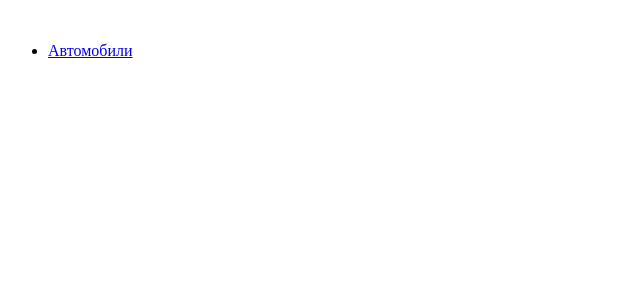
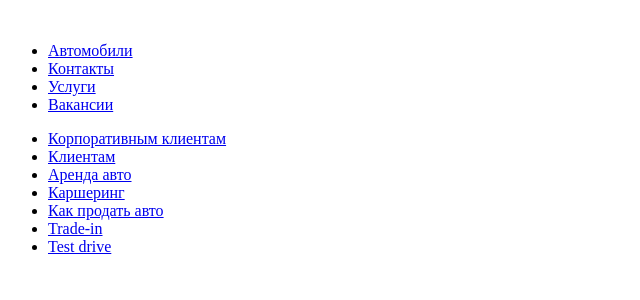
Before and after one commit to mantuok/avto-moto, a React (Create React App) app: page / in a window 1280 px wide. Shown: the top 300 px of the page, without its empty margins (0-640 px from the left). Built offline with nearby package versions, Linux system fonts and the light colour scheme.

Commit message:
Header and Footer navigation markup

```diff
--- a/package.json
+++ b/package.json
@@ -6,6 +6,7 @@
     "@testing-library/jest-dom": "5.12.0",
     "@testing-library/react": "11.2.7",
     "@testing-library/user-event": "12.8.3",
+    "classnames": "2.3.1",
     "nanoid": "3.1.23",
     "node-sass": "6.0.0",
     "react": "^17.0.2",
--- a/src/components/footer/footer.jsx
+++ b/src/components/footer/footer.jsx
@@ -1,8 +1,11 @@
 import React from 'react';
+import {NavigationType} from '../../const';
+import Navigation from '../navigation/navigation';
 
 const Footer = () => {
   return (
     <footer className="page__footer footer">
+      <Navigation navigationType={NavigationType.FOOTER} />
     </footer>
   )
 }
--- a/src/components/header/header.jsx
+++ b/src/components/header/header.jsx
@@ -1,12 +1,13 @@
 import React from 'react';
 import Navigation from '../navigation/navigation';
+import {NavigationType} from '../../const';
 
 const Header = () => {
   return (
     <header className="page__header header">
       <div className="header__containter container">
         <img className="header__logo" />
-        <Navigation  />
+        <Navigation navigationType={NavigationType.HEADER} />
       </div>
     </header>
   )
--- /dev/null
+++ b/src/components/navigation-element/navigation-element.jsx
@@ -0,0 +1,15 @@
+import React from 'react';
+
+const NavigationElement = (props) => {
+  const {name, url} = props;
+
+  return (
+    <li className="navigsation__element">
+      <a className="navigation__link" href={url}>
+        {name}
+      </a>
+    </li>
+  );
+};
+
+export default NavigationElement;
--- a/src/components/navigation/navigation.jsx
+++ b/src/components/navigation/navigation.jsx
@@ -1,15 +1,37 @@
-import React from './node_modules/react';
+import React from 'react';
+import classnames from 'classnames';
+import NavigationElement from '../navigation-element/navigation-element'
+import {
+  NavigationType,
+  NavigationItem
+} from '../../const';
 
 
-const HeaderNavigation = () => {
+const HeaderNavigation = (props) => {
+  const {navigationType} = props;
+
+  const navigationClass = classnames(
+    {"header__navigation": navigationType === NavigationType.HEADER},
+    {"footer__navigation": navigationType === NavigationType.FOOTER},
+    `navigation`
+  )
+
+  const navigationItemsList = Object.values(NavigationItem[navigationType])
+
+  const renderNavigationItems = () => {
+    return navigationItemsList.map((item) => {
+      return <NavigationElement
+        key={item.ID}
+        name={item.NAME}
+        url={item.URL}
+        />
+    })
+  }
+
   return (
-    <nav className="header__header-navigation header-navigation">
-      <ul className="header-navigation__list">
-        <li className="header-havigsation__item">
-          <a className="header-navigation__link" href="#">
-            Автомобили
-          </a>
-        </li>
+    <nav className={navigationClass}>
+      <ul className="navigation__list">
+        {renderNavigationItems()}
       </ul>
     </nav>
   )
--- a/src/const.js
+++ b/src/const.js
@@ -1,7 +1,7 @@
 import {nanoid} from 'nanoid';
 
 export const NavigationItem = {
-  Header: {
+  header: {
     Auto: {
       ID: nanoid(),
       NAME: `Автомобили`,
@@ -23,7 +23,7 @@ export const NavigationItem = {
       URL: `#`
     }
   },
-  Footer: {
+  footer: {
     Corporate: {
       ID: nanoid(),
       NAME: `Корпоративным клиентам`,
```
Also changed, not shown: 1 other file (tests, documents, lock files or other folders).
